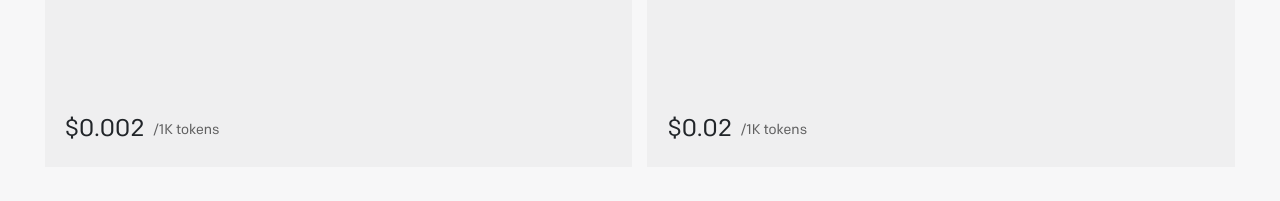
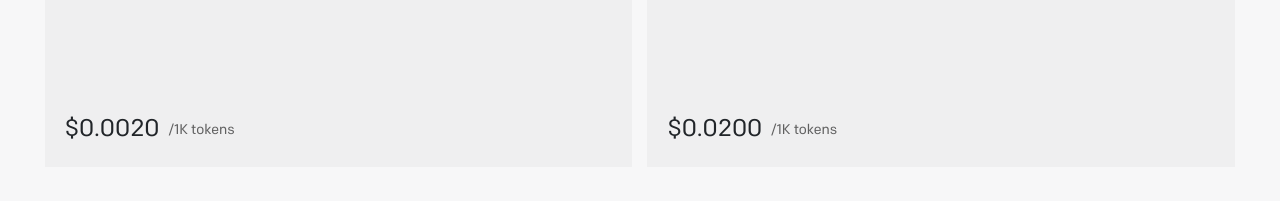
Before and after one commit to parisienkid/redux-ts-openai, a React (Create React App) app: page /api/pricing in a window 1280 px wide. Shown: the part 809-1010 px from the top of the page. Built offline with nearby package versions, Linux system fonts and the light colour scheme; data requests are answered from the project's data file; a web font is replaced by a local one.

Commit message:
Updated model card
Price updated to fixed

```diff
--- a/src/pages/api-pages/ApiPagePricing.tsx
+++ b/src/pages/api-pages/ApiPagePricing.tsx
@@ -598,7 +598,7 @@ const ApiCard: FC<IApiCard> = ({data}) => {
     return (
         <>
             <ModelCardTitle>{data.name}{data.addition !== '' ? (<span>{data.addition}</span>) : ''}</ModelCardTitle>
-            <ModelCardPrice>${data.price}</ModelCardPrice>
+            <ModelCardPrice>${data.price.toFixed(4)}</ModelCardPrice>
         </>
     );
 };
```
